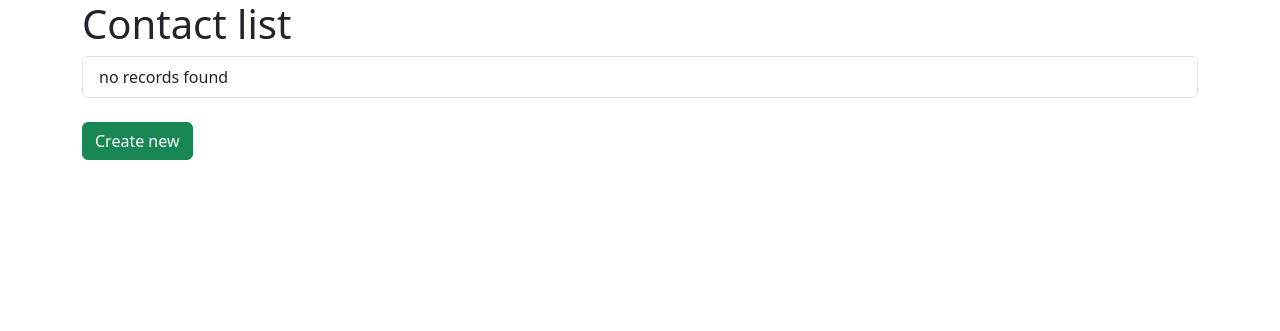
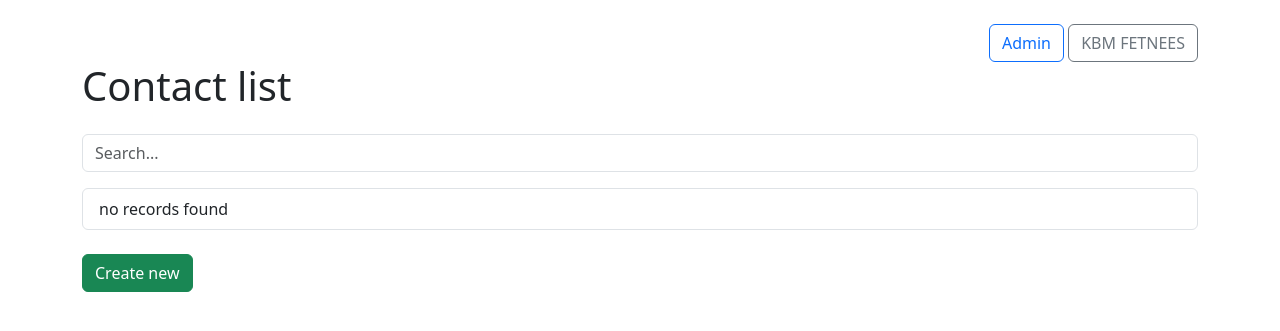
Before and after one commit to IssamLammri/fetnees_kbm, a Symfony app: template templates/contact/index.html.twig in a window 1280 px wide. Shown: the top 331 px of the page. Run offline with Twig, Linux system fonts and the light colour scheme; the template is opened without the code that fills it, so the values that code supplies are empty; some libraries are stand-ins or nearby versions.

Commit message:
add filterContacts

```diff
--- a/templates/contact/index.html.twig
+++ b/templates/contact/index.html.twig
@@ -4,9 +4,17 @@
 
 {% block body %}
     <div class="container">
+        <div class="mt-4 text-end">
+            <a href="{{ path('content_management') }}" class="btn btn-outline-primary">Admin</a>
+            <a href="{{ path('app_home') }}" class="btn btn-outline-secondary">KBM FETNEES</a>
+        </div>
         <h1>Contact list</h1>
 
-        <ul class="list-group">
+        <div class="mt-4">
+            <input type="text" id="searchInput" class="form-control mb-3" placeholder="Search..." oninput="filterContacts()">
+        </div>
+
+        <ul class="list-group" id="contactList">
             {% for contact in contacts %}
                 <li class="list-group-item">
                     <div class="d-flex justify-content-between">
@@ -29,4 +37,27 @@
 
         <a href="{{ path('app_contact_new') }}" class="btn btn-success mt-4">Create new</a>
     </div>
+
+    <script>
+        function filterContacts() {
+            var input, filter, ul, li, name, email, i, txtValue;
+            input = document.getElementById('searchInput');
+            filter = input.value.toUpperCase();
+            ul = document.getElementById('contactList');
+            li = ul.getElementsByTagName('li');
+
+            for (i = 0; i < li.length; i++) {
+                name = li[i].getElementsByTagName('h5')[0];
+                email = li[i].getElementsByTagName('p')[0];
+                txtValue = name.textContent || name.innerText;
+                txtValue += email.textContent || email.innerText;
+
+                if (txtValue.toUpperCase().indexOf(filter) > -1) {
+                    li[i].style.display = '';
+                } else {
+                    li[i].style.display = 'none';
+                }
+            }
+        }
+    </script>
 {% endblock %}
```
